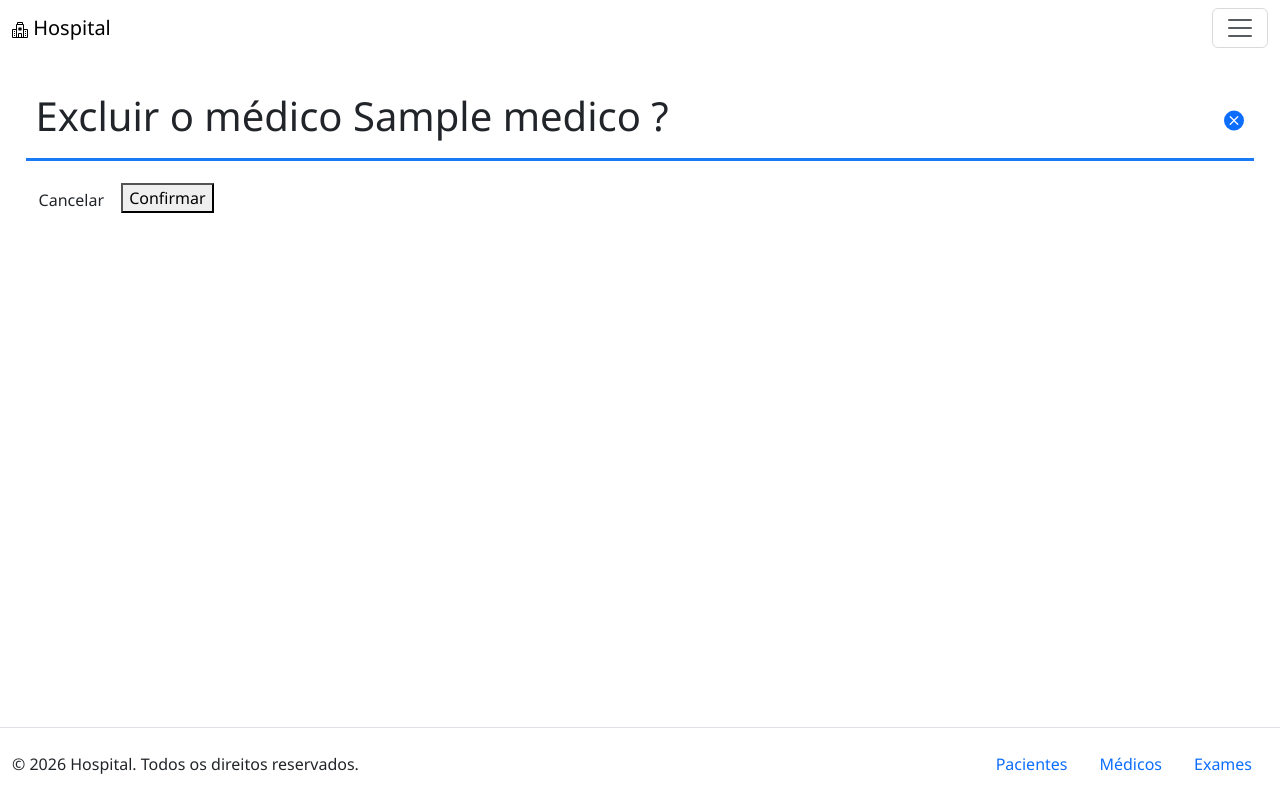
After one commit to yuh-maeda/Projeto-Django, a Django app: page /medicos/1/excluir/ in a window 1280 px wide. The commit adds this page. Run offline with Django 5.2, Linux system fonts and the light colour scheme; tables that the repository leaves empty hold one stand-in row (values such as "Sample post"); some libraries are stand-ins or nearby versions.

Commit message:
feat: função de delete com urls e views

```diff
--- a/hospital/static/hospital/css/list_view.css
+++ b/hospital/static/hospital/css/list_view.css
@@ -15,3 +15,9 @@
     scale: 1.03;
     border: 2px solid rgb(25, 122, 248);
 }
+
+.tool-box{
+    display: flex;
+    justify-content: end;
+    gap: 3%;
+}
--- /dev/null
+++ b/hospital/templates/hospital/medico_confirm_delete.html
@@ -0,0 +1,24 @@
+{% extends "base.html" %}
+
+{% block title %}Nova pessoa{% endblock %}
+
+{% block content %}
+    <section>
+        <div class="title">
+            <h1>Excluir o médico {{ medicos.nome }} ?</h1>
+            <a class="btn-outline" href="{% url 'hospital:exames_list' %}">
+                <svg xmlns="http://www.w3.org/2000/svg" width="20" height="25" fill="currentColor" class="bi bi-x-circle-fill" viewBox="0 0 16 16">
+                <path d="M16 8A8 8 0 1 1 0 8a8 8 0 0 1 16 0M5.354 4.646a.5.5 0 1 0-.708.708L7.293 8l-2.647 2.646a.5.5 0 0 0 .708.708L8 8.707l2.646 2.647a.5.5 0 0 0 .708-.708L8.707 8l2.647-2.646a.5.5 0 0 0-.708-.708L8 7.293z"/>
+                </svg>
+            </a>
+        </div>
+
+        <form method="post" enctype="multipart/form-data">
+            {% csrf_token %}
+            {{ form.as_p }}
+            <button type="cancell" class="btn">Cancelar</button>
+            <button type="submit" class="btn-solid theme-danger">Confirmar</button>
+        </form>
+
+    </section>
+{% endblock %}
--- a/hospital/urls.py
+++ b/hospital/urls.py
@@ -1,15 +1,16 @@
 from django.urls import path
-from hospital.views import pacientesListView, pacientesCreateView, examesListView, examesCreateView, medicosListView, medicosCreateView
+from hospital.views import pacientesListView, pacientesCreateView, examesListView, examesCreateView, medicosListView, medicosCreateView, medicosDeleteView
 
 app_name = "hospital"
 
 urlpatterns = [
-    path('pacientes/', pacientesListView.as_view(), name="pacientes_list"),
+    path("pacientes/", pacientesListView.as_view(), name="pacientes_list"),
     path("pacientes/novo/", pacientesCreateView.as_view(), name="paciente_create"),
 
-    path('exames/', examesListView.as_view(), name="exames_list"),
+    path("exames/", examesListView.as_view(), name="exames_list"),
     path("exames/novo/", examesCreateView.as_view(), name="exame_create"),
 
-    path('medicos/', medicosListView.as_view(), name="medicos_list"),
+    path("medicos/", medicosListView.as_view(), name="medicos_list"),
     path("medicos/novo/", medicosCreateView.as_view(), name="medico_create"),
+    path("medicos/<int:pk>/excluir/", medicosDeleteView.as_view(), name="medico_delete"),
 ]
--- a/hospital/views.py
+++ b/hospital/views.py
@@ -1,6 +1,6 @@
 from django.shortcuts import render
 from django.urls import reverse_lazy
-from django.views.generic import ListView, CreateView
+from django.views.generic import ListView, CreateView, DeleteView
 from hospital.forms import PacienteForm, ExameForm, MedicoForm
 from hospital.models import Pacientes, Exames, Medicos
 
@@ -40,3 +40,9 @@ class medicosCreateView(CreateView):
     form_class = MedicoForm
     template_name = "hospital/medico_form_create.html"
     success_url = reverse_lazy("hospital:medicos_list")
+
+class medicosDeleteView(DeleteView):
+    model = Medicos
+    template_name = "hospital/medico_confirm_delete.html"
+    context_object_name = "medicos"
+    success_url = reverse_lazy("hospital:medicos_list")
```
Also changed, not shown: hospital/templates/hospital/exames_list.html (+14 -0 lines), hospital/templates/hospital/medicos_list.html (+14 -0 lines).
